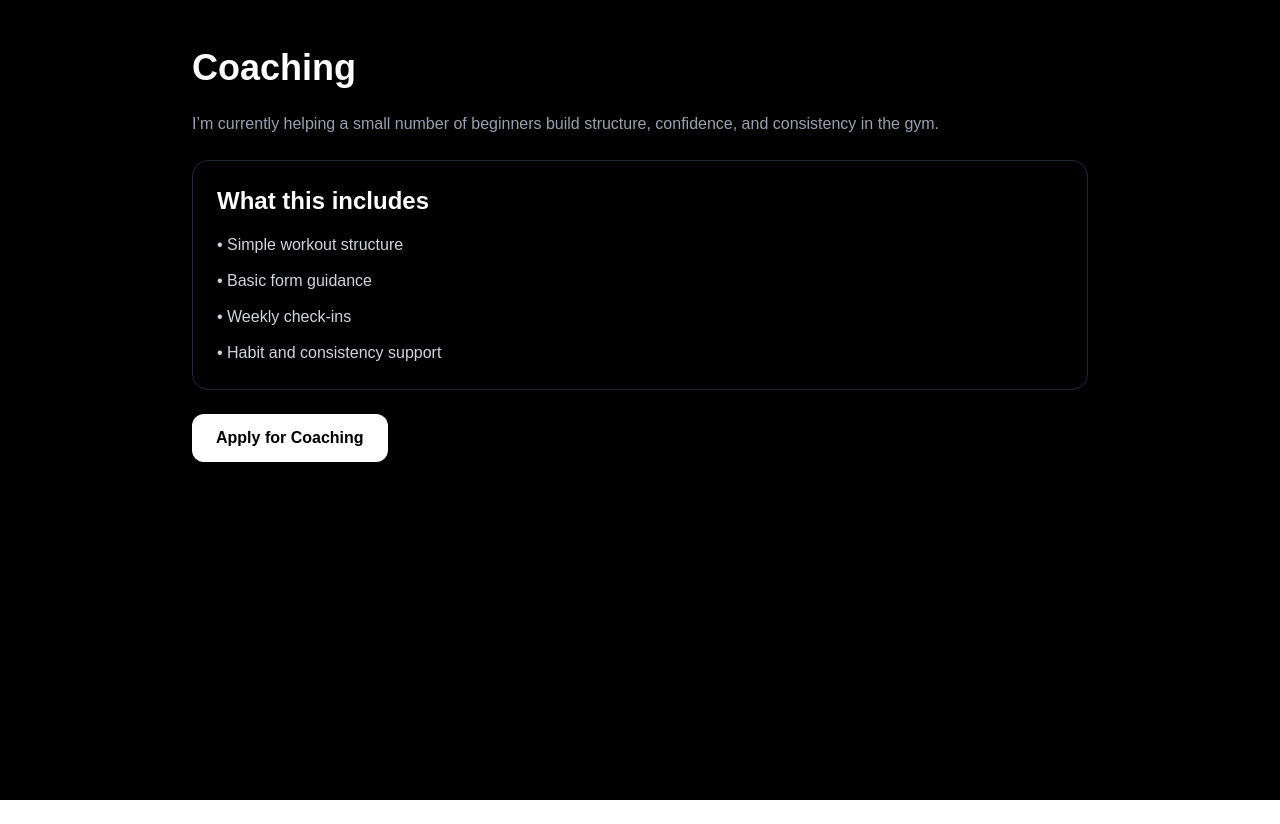
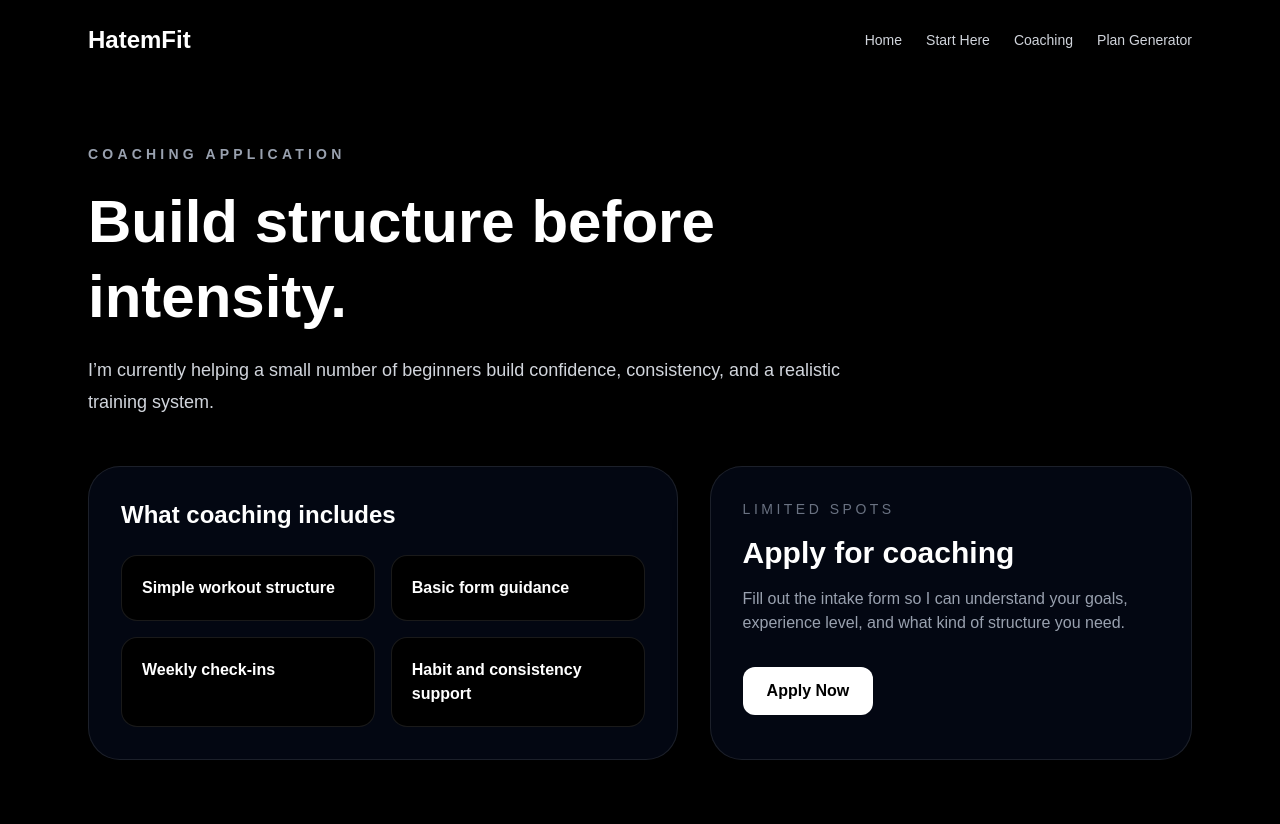
Before and after one commit to HatemCodes/HatemFit, a Next.js app: page /coaching in a window 1280 px wide. Before the commit the page ends 800 px from the top, so only its background shows below. Built offline with nearby package versions, Linux system fonts and the light colour scheme.

Commit message:
Improve site-wide interface

```diff
--- a/app/coaching/page.tsx
+++ b/app/coaching/page.tsx
@@ -1,33 +1,71 @@
+import Navbar from "../components/Navbar";
+
 export default function CoachingPage() {
   return (
-    <main className="min-h-screen bg-black px-6 py-12 text-white">
-      <section className="mx-auto max-w-4xl space-y-6">
-        <h1 className="text-4xl font-bold">Coaching</h1>
+    <main className="min-h-screen bg-black text-white">
+      <Navbar />
 
-        <p className="text-gray-400">
-          I’m currently helping a small number of beginners build structure,
-          confidence, and consistency in the gym.
+      <section className="mx-auto max-w-6xl px-6 py-16">
+        <div className="mb-12 max-w-3xl space-y-5">
+          <p className="text-sm font-semibold uppercase tracking-[0.3em] text-gray-400">
+            Coaching Application
           </p>
 
-        <div className="rounded-2xl border border-gray-800 p-6 space-y-4">
-          <h2 className="text-2xl font-semibold">What this includes</h2>
+          <h1 className="text-5xl font-extrabold leading-tight md:text-6xl">
+            Build structure before intensity.
+          </h1>
 
-          <ul className="space-y-3 text-gray-300">
-            <li>• Simple workout structure</li>
-            <li>• Basic form guidance</li>
-            <li>• Weekly check-ins</li>
-            <li>• Habit and consistency support</li>
-          </ul>
+          <p className="text-lg leading-8 text-gray-300">
+            I’m currently helping a small number of beginners build confidence,
+            consistency, and a realistic training system.
+          </p>
         </div>
+
+        <div className="grid gap-8 lg:grid-cols-[1.1fr_0.9fr]">
+          <div className="rounded-[2rem] border border-white/10 bg-gray-950 p-8 shadow-2xl">
+            <h2 className="text-2xl font-bold">What coaching includes</h2>
+
+            <div className="mt-6 grid gap-4 md:grid-cols-2">
+              {[
+                "Simple workout structure",
+                "Basic form guidance",
+                "Weekly check-ins",
+                "Habit and consistency support",
+              ].map((item) => (
+                <div
+                  key={item}
+                  className="rounded-2xl border border-white/10 bg-black p-5"
+                >
+                  <p className="font-semibold">{item}</p>
+                </div>
+              ))}
+            </div>
+          </div>
+
+          <div className="relative rounded-[2rem] border border-white/10 bg-gray-950 p-8 shadow-2xl">
+            <div className="absolute -inset-4 -z-10 rounded-[2.5rem] bg-white/10 blur-3xl" />
+
+            <p className="text-sm uppercase tracking-[0.25em] text-gray-500">
+              Limited spots
+            </p>
+
+            <h2 className="mt-4 text-3xl font-bold">Apply for coaching</h2>
+
+            <p className="mt-4 text-gray-400">
+              Fill out the intake form so I can understand your goals,
+              experience level, and what kind of structure you need.
+            </p>
 
             <a
               href="https://forms.gle/V1vUCgn2nhK81Wv47"
               target="_blank"
               rel="noopener noreferrer"
-  className="inline-block rounded-xl bg-white px-6 py-3 font-semibold text-black transition hover:bg-gray-200"
+              className="mt-8 inline-block rounded-xl bg-white px-6 py-3 font-semibold text-black transition hover:bg-gray-200"
             >
-  Apply for Coaching
+              Apply Now
             </a>
+          </div>
+        </div>
       </section>
     </main>
   );
--- /dev/null
+++ b/app/components/Navbar.tsx
@@ -0,0 +1,18 @@
+import Link from "next/link";
+
+export default function Navbar() {
+  return (
+    <nav className="mx-auto flex max-w-6xl items-center justify-between px-6 py-6">
+      <Link href="/" className="text-2xl font-bold">
+        HatemFit
+      </Link>
+
+      <div className="flex gap-6 text-sm text-gray-300">
+        <Link href="/">Home</Link>
+        <Link href="/start">Start Here</Link>
+        <Link href="/coaching">Coaching</Link>
+        <Link href="/plan">Plan Generator</Link>
+      </div>
+    </nav>
+  );
+}
--- a/app/start/page.tsx
+++ b/app/start/page.tsx
@@ -1,21 +1,51 @@
+import Navbar from "../components/Navbar";
+
 export default function StartPage() {
   return (
-    <main className="bg-black text-white min-h-screen px-6 py-12">
+    <main className="min-h-screen bg-black text-white">
+      <Navbar />
 
-      <h1 className="text-4xl font-bold mb-6">
-        Start Your Fitness Journey
-      </h1>
+      <section className="mx-auto max-w-6xl px-6 py-16">
+        <div className="mb-12 max-w-3xl space-y-5">
+          <p className="text-sm font-semibold uppercase tracking-[0.3em] text-gray-400">
+            Start here
+          </p>
 
-      <p className="text-gray-400 mb-6">
-        If you're new to the gym, focus on these 3 things:
-      </p>
+          <h1 className="text-5xl font-extrabold leading-tight md:text-6xl">
+            Your first goal is not perfection. It is consistency.
+          </h1>
 
-      <ul className="space-y-4 text-gray-300">
-        <li>1. Show up consistently (3–4x per week)</li>
-        <li>2. Learn basic form before lifting heavy</li>
-        <li>3. Keep your plan simple</li>
-      </ul>
+          <p className="text-lg leading-8 text-gray-300">
+            Beginners don’t need complicated routines. They need a simple system
+            they can repeat long enough to see progress.
+          </p>
+        </div>
 
+        <div className="grid gap-6 md:grid-cols-3">
+          {[
+            {
+              title: "Show up",
+              text: "Train 3–4 times per week before worrying about the perfect split.",
+            },
+            {
+              title: "Learn form",
+              text: "Control the movement before chasing heavier weight.",
+            },
+            {
+              title: "Track basics",
+              text: "Write down exercises, weights, reps, and how consistent you were.",
+            },
+          ].map((card) => (
+            <div
+              key={card.title}
+              className="rounded-[2rem] border border-white/10 bg-gray-950 p-6 shadow-2xl"
+            >
+              <h2 className="text-2xl font-bold">{card.title}</h2>
+              <p className="mt-4 text-gray-400">{card.text}</p>
+            </div>
+          ))}
+        </div>
+      </section>
     </main>
   );
 }
```
Lines whose indentation alone changed are shown as unchanged.
